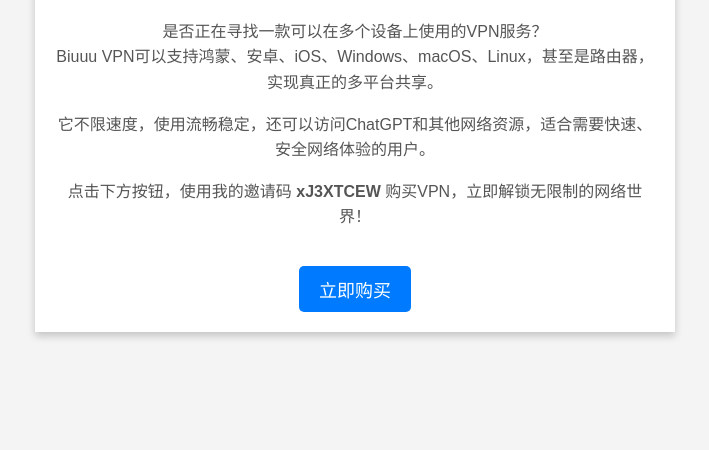
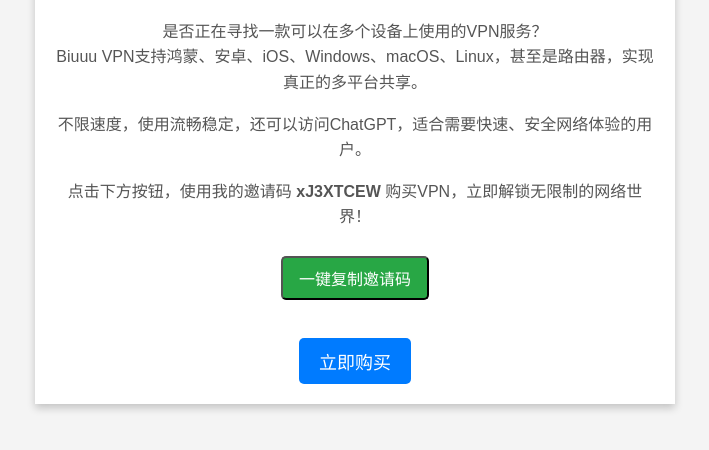
Before and after one commit to xxn03/VPN-promotion, a plain HTML site: page index.html in a window 1280 px wide. Shown: the part 140-590 px from the top of the page, without its empty margins (285-994 px from the left). Drawn offline with Linux system fonts and the light colour scheme.

Commit message:
Update index.html

```diff
--- a/index.html
+++ b/index.html
@@ -39,15 +39,41 @@
         .btn:hover {
             background-color: #0056b3;
         }
+        .copy-btn {
+            display: inline-block;
+            padding: 8px 16px;
+            margin-top: 10px;
+            font-size: 16px;
+            color: #fff;
+            background-color: #28a745;
+            text-decoration: none;
+            border-radius: 5px;
+            cursor: pointer;
+        }
+        .copy-btn:hover {
+            background-color: #218838;
+        }
     </style>
+    <script>
+        function copyCode() {
+            const code = "xJ3XTCEW";
+            navigator.clipboard.writeText(code).then(() => {
+                alert("邀请码已复制：" + code);
+            }).catch(err => {
+                alert("复制失败，请手动复制。");
+            });
+        }
+    </script>
 </head>
 <body>
     <div class="container">
         <h1>享受高速、自由的网络体验</h1>
-        <p>是否正在寻找一款可以在多个设备上使用的VPN服务？<br>Biuuu VPN可以支持鸿蒙、安卓、iOS、Windows、macOS、Linux，甚至是路由器，实现真正的多平台共享。</p>
-        <p>它不限速度，使用流畅稳定，还可以访问ChatGPT和其他网络资源，适合需要快速、安全网络体验的用户。</p>
+        <p>是否正在寻找一款可以在多个设备上使用的VPN服务？<br>Biuuu VPN支持鸿蒙、安卓、iOS、Windows、macOS、Linux，甚至是路由器，实现真正的多平台共享。</p>
+        <p>不限速度，使用流畅稳定，还可以访问ChatGPT，适合需要快速、安全网络体验的用户。</p>
         <p>点击下方按钮，使用我的邀请码 <strong>xJ3XTCEW</strong> 购买VPN，立即解锁无限制的网络世界！</p>
-        <a href="https://biuuu.one" class="btn" target="_blank">立即购买</a>
+        <button class="copy-btn" onclick="copyCode()">一键复制邀请码</button>
+        <br><br>
+        <a href="https://biuuu.one/system/plan" class="btn" target="_blank">立即购买</a>
     </div>
 </body>
 </html>
```
